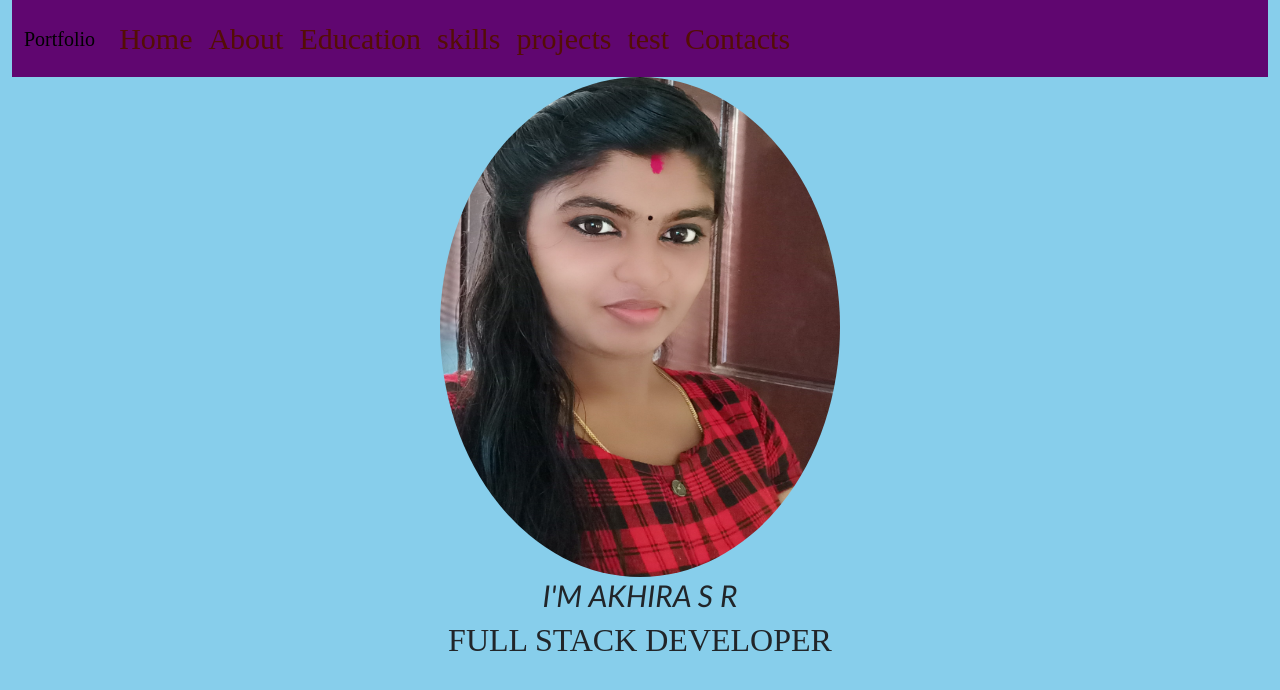
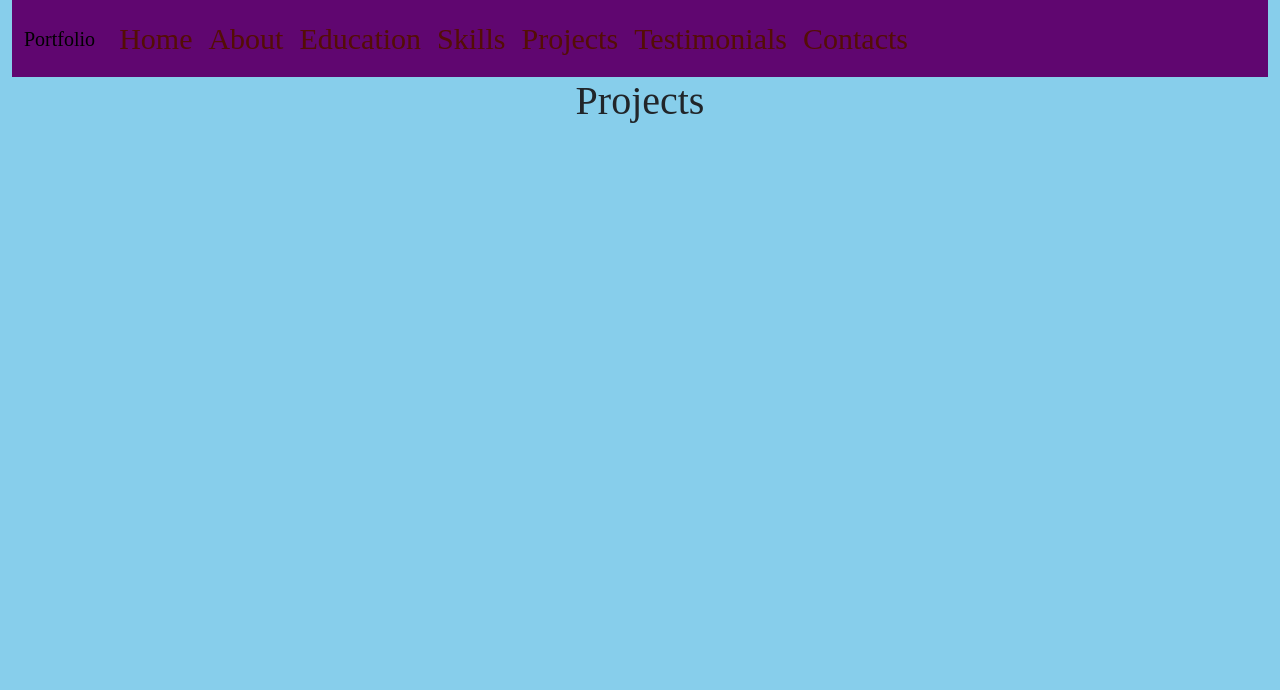
Before and after one commit to akhiramalu/portfolio-, a React (Create React App) app: page /Projects in a window 1280 px wide. Shown: the top 690 px of the page. Built offline with nearby package versions, Linux system fonts and the light colour scheme.

Commit message:
changed pro ,nav

```diff
--- a/src/components/Contact.jsx
+++ b/src/components/Contact.jsx
@@ -7,21 +7,21 @@ const Contact = () => {
     <div class="container-fluid">
 
      <div class="logo">
-{/*
+{
      <div className="social-media-icons">
       <a href="https://facebook.com" target="_blank" rel="noopener noreferrer">
-        <FaFacebook size={30} />
+        <i class="FaFacebook" size={30} />
       </a>
       <a href="https://twitter.com" target="_blank" rel="noopener noreferrer">
-        <FaTwitter size={30} />
+        <i class="FaTwitter" size={30} />
       </a>
       <a href="https://instagram.com" target="_blank" rel="noopener noreferrer">
-        <FaInstagram size={30} />
+        < i class="FaInstagram" size={30} />
       </a>
       <a href="https://linkedin.com" target="_blank" rel="noopener noreferrer">
-        <FaLinkedin size={30} />
+        < i class="FaLinkedin" size={30}  color={'red'}/>
       </a>
-    </div> */}
+    </div> }
 
 
 
--- a/src/components/Navbar.jsx
+++ b/src/components/Navbar.jsx
@@ -27,13 +27,13 @@ const Navbar = () => {
           <Link to={'education'}><a class="nav-link" href="#">Education</a></Link>
           </li>
           <li class="nav-item">
-          <Link to={'skills'}><a class="nav-link" href="#">skills</a></Link>
+          <Link to={'skills'}><a class="nav-link" href="#">Skills</a></Link>
           </li>
           <li class="nav-item">
-          <Link to={'projects'}><a class="nav-link" href="#">projects</a></Link>
+          <Link to={'projects'}><a class="nav-link" href="#">Projects</a></Link>
           </li>
           <li class="nav-item">
-          <Link to={'testimonials'}><a class="nav-link" href="#">test</a></Link>
+          <Link to={'testimonials'}><a class="nav-link" href="#">Testimonials</a></Link>
           </li>
           <li class="nav-item">
           <Link to={'contacts'}><a class="nav-link" href="#">Contacts</a></Link>
--- a/src/components/Projects.jsx
+++ b/src/components/Projects.jsx
@@ -3,20 +3,15 @@ import img1 from '../components/IMAGE/malu1.jpg'
 
 const Projects = () => {
   return (
-    <div class="body">
-
-
-    <img src={img1} width="400"  height="500" class="rounded-circle"alt="" />
+    <div class="body3">
+      <h1>Projects</h1>
 
 
 
-    <div class="head">
-        <h1 >I'M AKHIRA S R</h1>
-       <h2> FULL STACK DEVELOPER</h2>
 
 
      </div>
-     </div>
+
   )
 }
 
```
